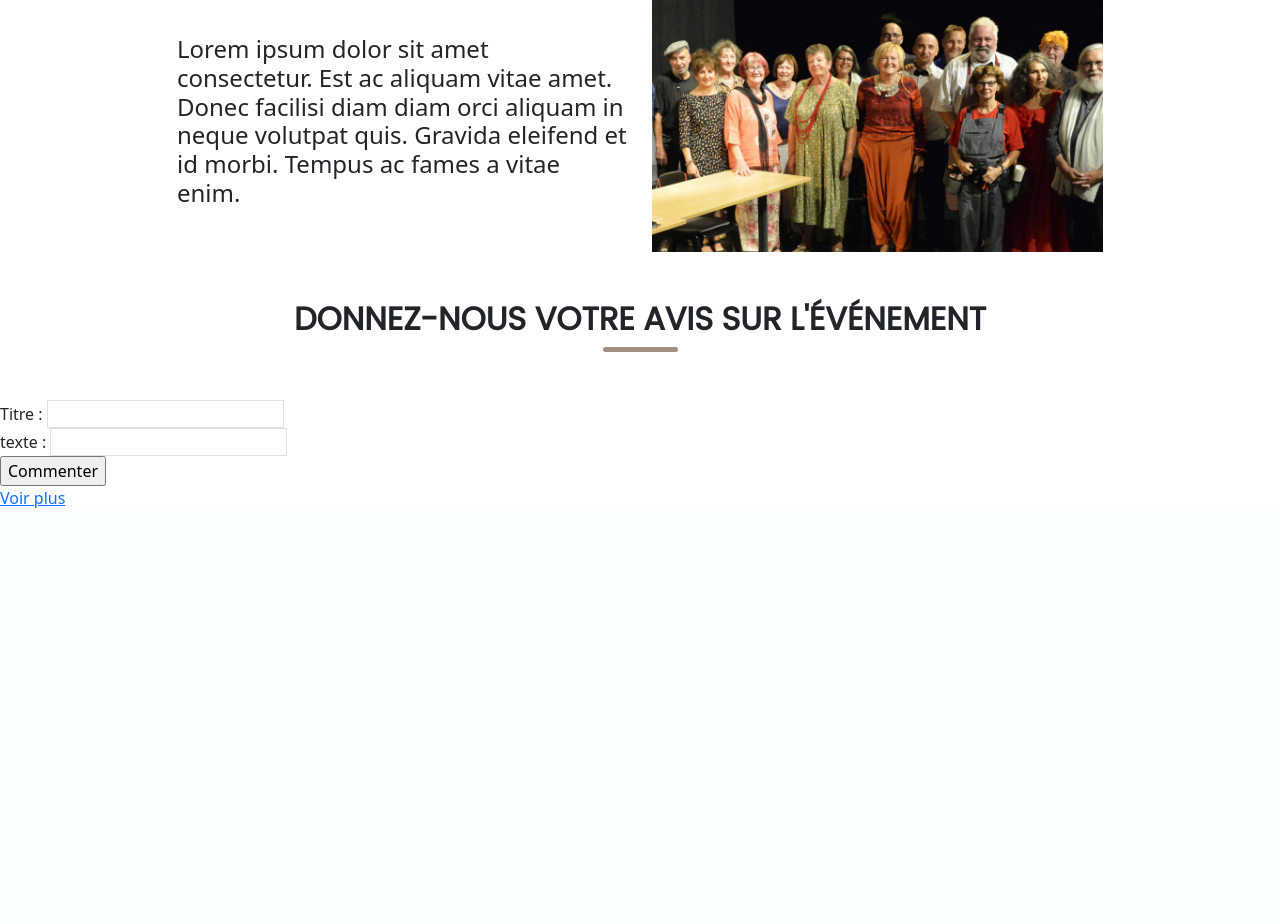
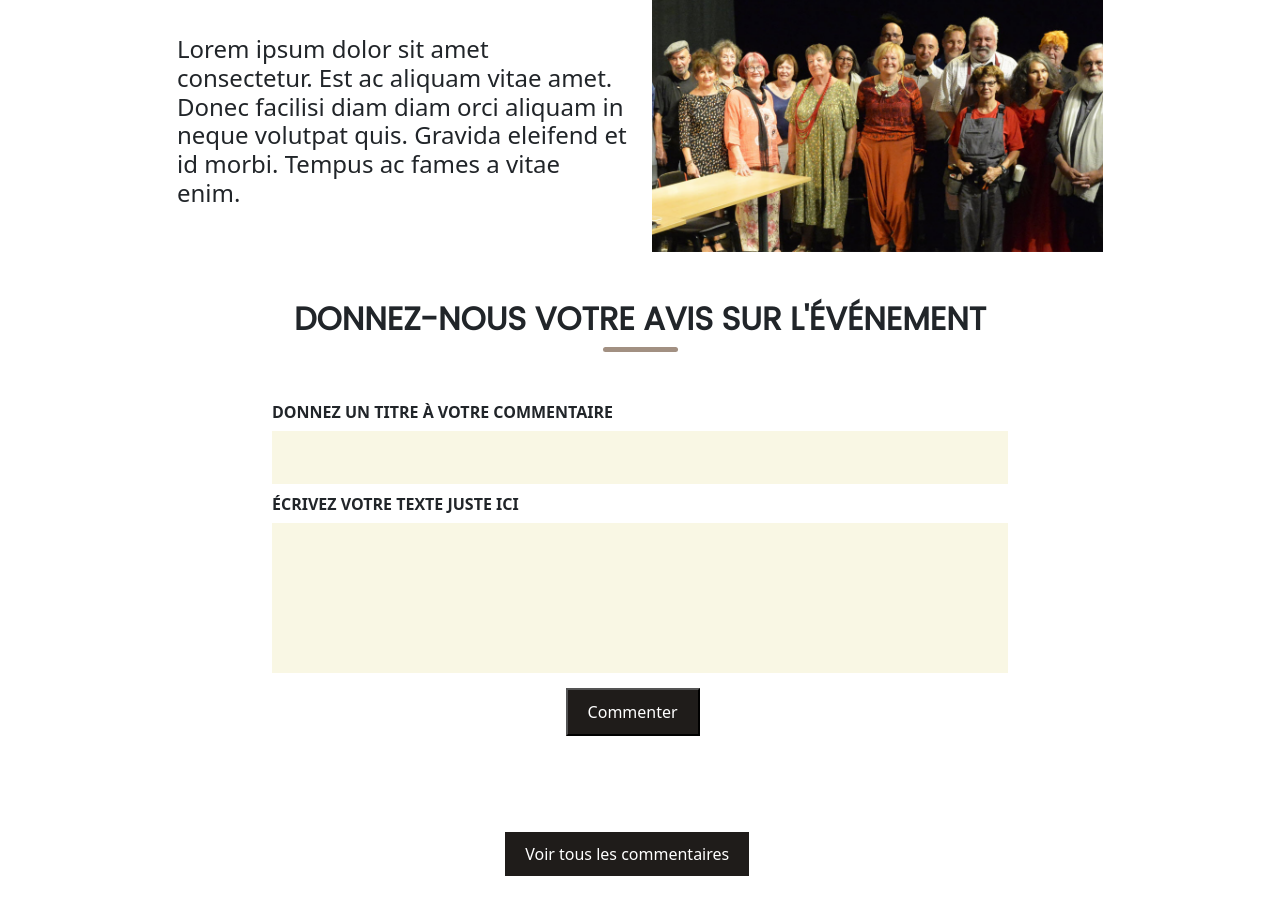
Before and after one commit to Y4N1SSSSS/site, a PHP site: page / in a window 1280 px wide. Shown: the part 1420-2344 px from the top of the page. Before the commit the page ends 1928 px from the top, so only its background shows below. Run offline with PHP 8.4, Linux system fonts and the light colour scheme; the visitor is signed in with stand-in values (Sample User, id 1); data that the repository does not hold is empty.

Commit message:
Amélioration graphique ainsi qu'en terme de fonctionnalité
J'ai amélioré le design des commentaires, j'ai améliorer le design du formulaire pour mettre un commentaire et j'ai fait de la mise en page pour le blog

```diff
--- a/css/style.css
+++ b/css/style.css
@@ -61,10 +61,19 @@ bottom: 7vh;
 width: 100%;
 }
 
+@media screen and (max-width: 1000px) {
+.owl-dots {
+position: absolute;
+bottom: 5vh;
+width: 100%;
+}
+}
+
+
 .owl-dot {
 display: inline-block;
 margin: 0 2px;
-margin:auto;
+margin:auto !important;
 }
 
 .imgcarrousel1{
@@ -140,3 +149,31 @@ margin:auto;
 .policecartesimple{
 font-family: Poppins;
 }
+
+input{
+background-color: #f9f7e4;
+}
+
+label{
+text-transform: uppercase;
+font-weight: bold;
+}
+
+form input[type="text"],
+form textarea {
+background-color: #f9f7e4;
+border-radius: 0;
+border: 0;
+margin-top: 1%;
+margin-bottom: 1%;
+padding: 2%;
+width: 100%;
+}
+
+.grande-zone-texte {
+height: 150px;
+}
+
+.texteitalic{
+font-style: italic;
+}
--- a/index.php
+++ b/index.php
@@ -171,19 +171,44 @@
 </div>
 
 <article class="Blog mt-5">
-    <?php if(isset($_SESSION["nom"])): ?>
+<?php if (isset($_SESSION["nom"])) : ?>
   <form action="php/ajout.php" method="GET">
-            <div>
-                <label for="titre"> Titre : </label>
-                <input class="border" type="text" name="titre" required="required">
+      <div class="container mt-5">
+          <div class="row justify-content-center">
+              <div class="col-md-8">
+                  <div class="form-group">
+                      <label for="titre">Donnez un titre à votre commentaire</label>
+                      <input class="form-control" type="text" name="titre" required="required">
                   </div>
-            <div>
-                <label for="texte"> texte : </label>
-                <input class="border" type="text" name="texte" required="required">
               </div>
-            <input type="submit" value="Commenter"/>
+          </div>
+          <div class="row justify-content-center">
+              <div class="col-md-8">
+                  <div class="form-group">
+                      <label for="texte">Écrivez votre texte juste ici</label>
+                      <input class="form-control grande-zone-texte" type="text" name="texte" required="required">
+                  </div>
+              </div>
+          </div>
+          <div class="row justify-content-center">
+              <div class="col-md-8 mt-2 d-flex justify-content-center">
+                  <button type="submit" class="bouton">Commenter</button>
+              </div>
+          </div>
+      </div>
   </form>
+<?php else : ?>
+  <div class="container mt-2">
+      <div class="row justify-content-center">
+          <div class="col-md-8">
+              <h4 class="text-center texteitalic">Vous avez besoin d'être connecté si vous voulez poster un commentaire</h2>
+          </div>
+      </div>
+  </div>
+
   <?php endif; ?>
+
+  <section class="mt-5" id="commentaire">
 
   <?php
   $requete='SELECT * FROM article ORDER BY ID_article DESC LIMIT 6';
@@ -207,5 +232,8 @@
       <?php endforeach; ?>
   </div>
 </div>
-    <a href="pages/blog.php"> Voir plus </a>
+  <div class="mt-5 d-flex justify-content-center">
+  <a class="bouton mb-5" href="pages/blog.php"> Voir tous les commentaires </a>
+  </div>
 </article>
+</section>
```
Also changed, not shown: pages/blog.php (+32 -12 lines). Lines whose indentation alone changed are shown as unchanged.
